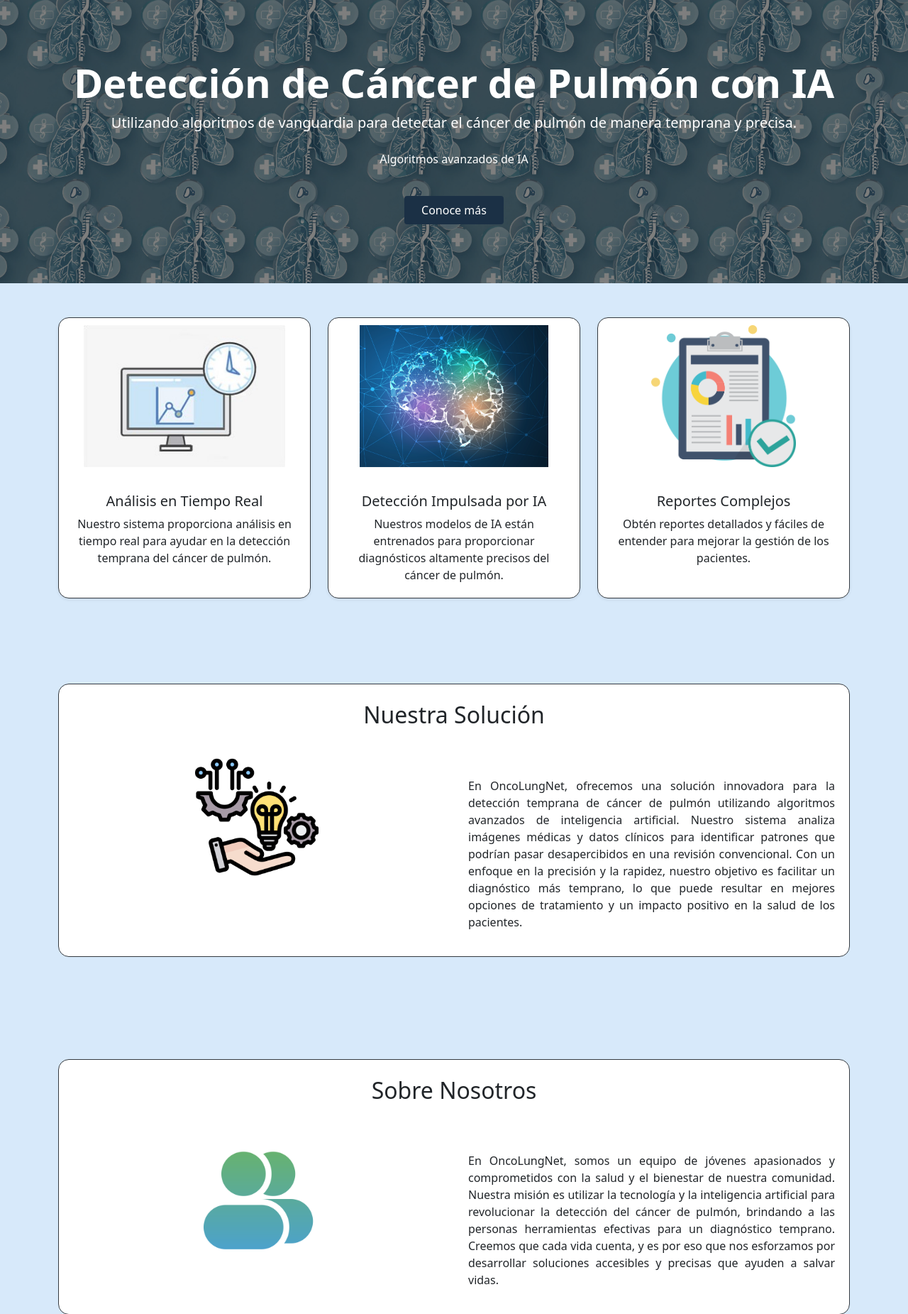
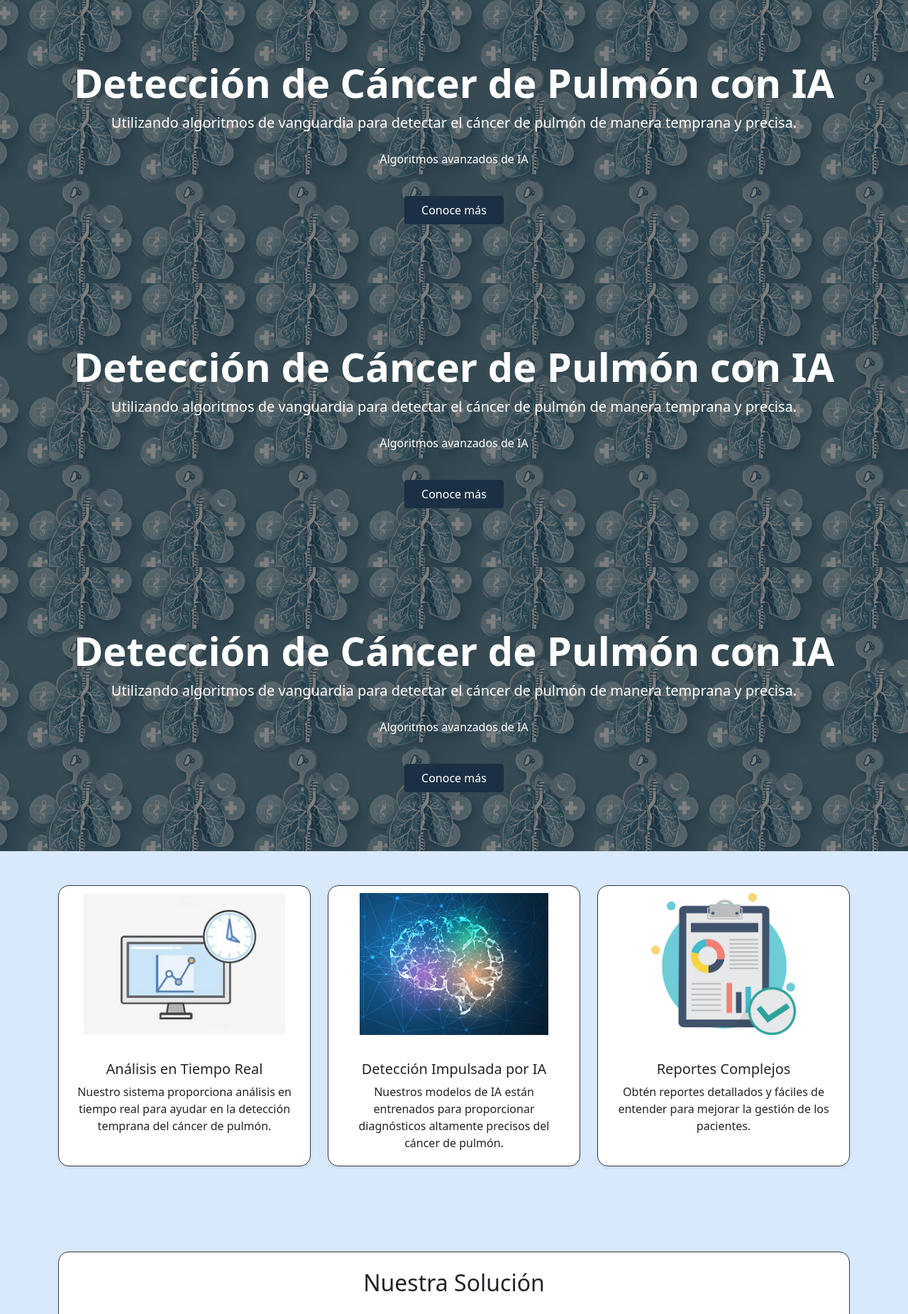
Before and after one commit to EnzoM1/Capstone-DavidMerino-SebastianPalma-EnzoMayo, a Django app: page / in a window 1280 px wide. Shown: the part 126-1977 px from the top of the page at 71% size. Run offline with Django 5.2, Linux system fonts and the light colour scheme; parts of the project's set-up code (start-up, migrations or seed data) failed here and were passed over.

Commit message:
prueba 1

```diff
--- a/Aplicacion Web/Onculungnet/onco/templates/test_index.html
+++ b/Aplicacion Web/Onculungnet/onco/templates/test_index.html
@@ -70,6 +70,30 @@
         </div>
     </section>
 
+    <!--dadadadadad copia-->
+    <section id="inicio" class="hero-section d-flex align-items-center justify-content-center">
+        <div class="text-center text-white">
+            <h1 class="display-4 fw-bold">Detección de Cáncer de Pulmón con IA</h1>
+            <p class="lead mb-4">Utilizando algoritmos de vanguardia para detectar el cáncer de pulmón de manera
+                temprana y precisa.</p>
+            <ul class="list-unstyled">
+                <li class="mb-3"><i class="bi bi-check-circle-fill text-primary"></i> Algoritmos avanzados de IA</li>
+                <li><i class="bi bi-check-circle-fill text-primary"></i></li>
+            </ul>
+            <a href="#nuestra-solucion" class="btn btn-primary mt-4 px-4 py-2" style="background-color: #1b3045;">Conoce más</a>
+        </div>
+    </section><section id="inicio" class="hero-section d-flex align-items-center justify-content-center">
+        <div class="text-center text-white">
+            <h1 class="display-4 fw-bold">Detección de Cáncer de Pulmón con IA</h1>
+            <p class="lead mb-4">Utilizando algoritmos de vanguardia para detectar el cáncer de pulmón de manera
+                temprana y precisa.</p>
+            <ul class="list-unstyled">
+                <li class="mb-3"><i class="bi bi-check-circle-fill text-primary"></i> Algoritmos avanzados de IA</li>
+                <li><i class="bi bi-check-circle-fill text-primary"></i></li>
+            </ul>
+            <a href="#nuestra-solucion" class="btn btn-primary mt-4 px-4 py-2" style="background-color: #1b3045;">Conoce más</a>
+        </div>
+    </section>
     <!-- Cards Section -->
     <section class="container py-5" >
         <div class="row text-center">
```
